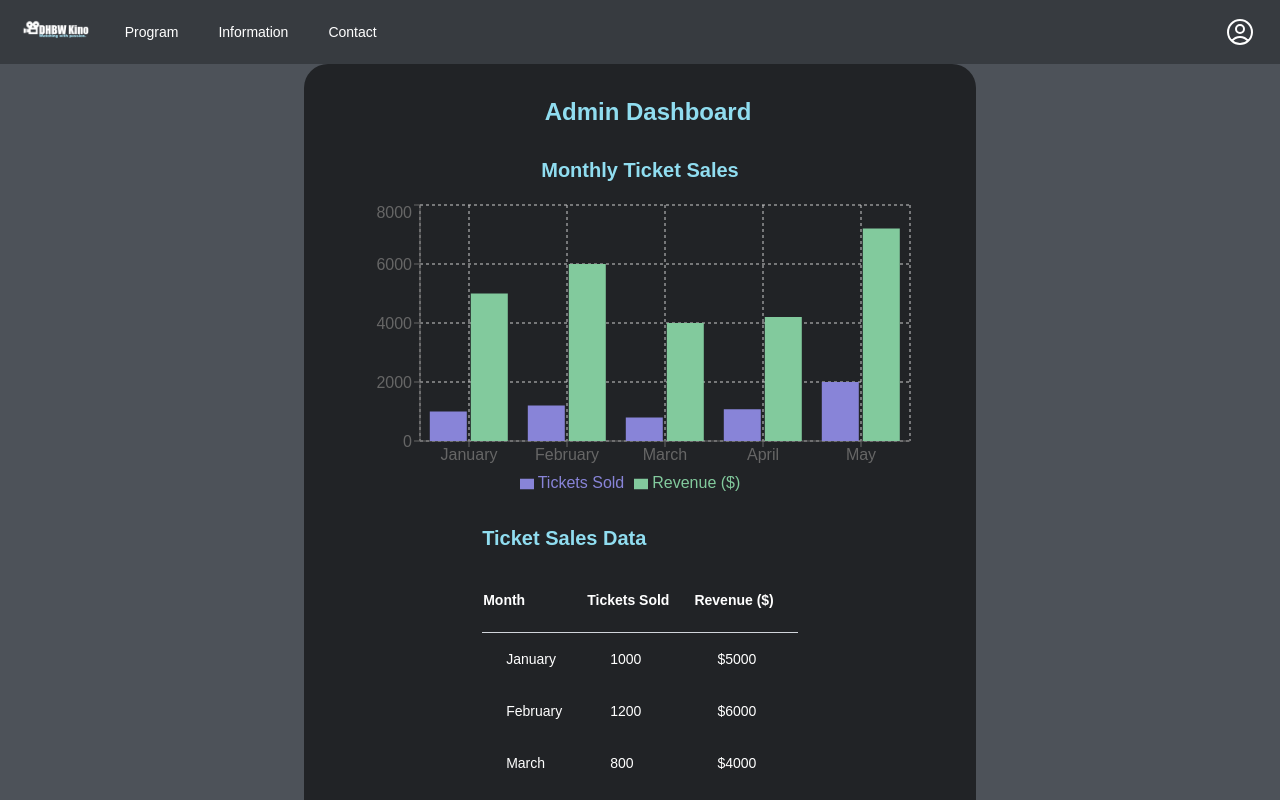
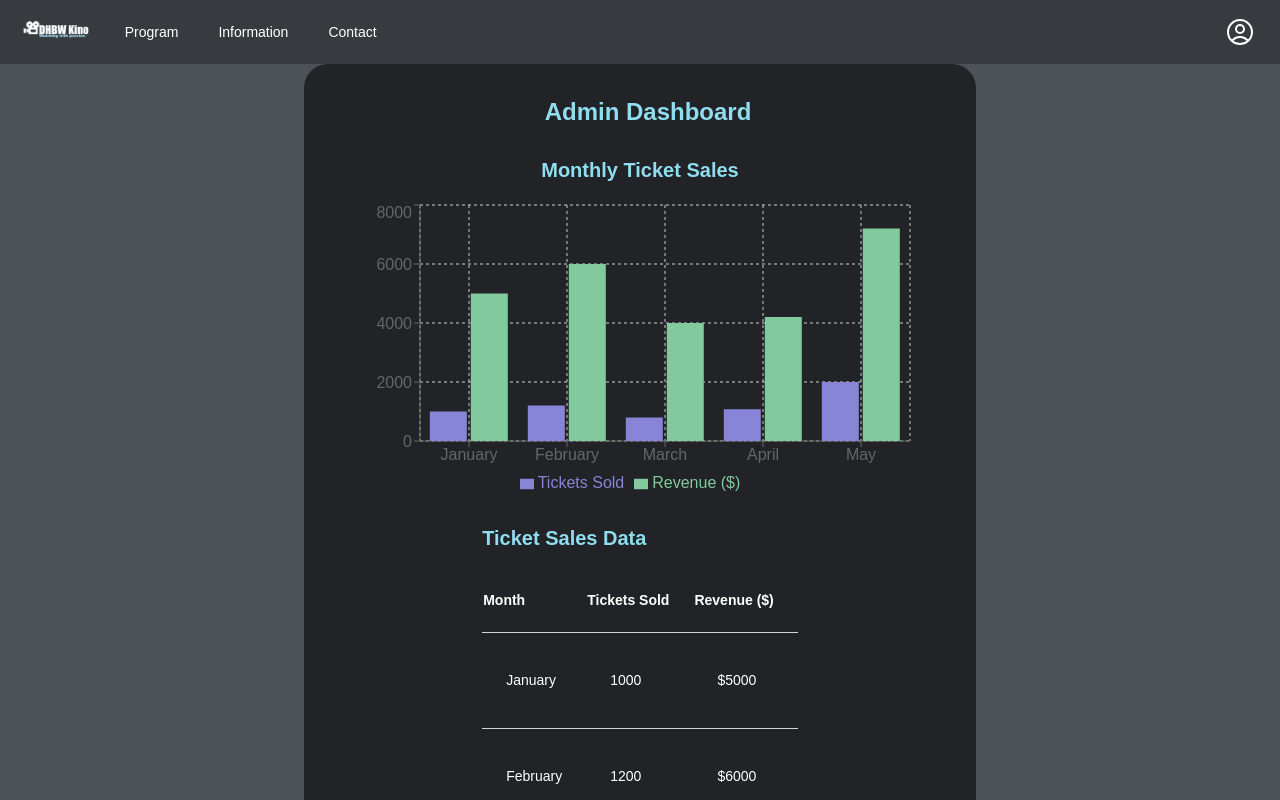
Before and after one commit to rickertmar/KinoticketFrontend, a Next.js app in the folder nextjs-blog/: page /admin/ticket in a window 1280 px wide. Shown: the top 800 px of the page. Built offline with nearby package versions, Linux system fonts and the light colour scheme.

Commit message:
fixing Dashboard layout

```diff
--- a/nextjs-blog/pages/admin/dashboard.js
+++ b/nextjs-blog/pages/admin/dashboard.js
@@ -153,10 +153,8 @@ const Dashboard = ({ isAuthenticated, role }) => {
           </div>
         )}
         {selectedItem === "dashboard" && !showAccessDeniedMessage && (
-          <div className="flex flex-col items-center justify-center">
-            <div>
-              <Tickets data={ticketSalesData} />
-            </div>
+          <div>
+            <Tickets data={ticketSalesData} />
           </div>
         )}
         {selectedItem === "addmovie" && !showAccessDeniedMessage && (
--- a/nextjs-blog/pages/admin/ticket.js
+++ b/nextjs-blog/pages/admin/ticket.js
@@ -65,7 +65,7 @@ const Tickets = () => {
           <h2 className="text-xl font-semibold mb-4 text-accent-50">
             Ticket Sales Data
           </h2>
-          <table className="min-w-full divide-y divide-gray-200 text-white">
+          <table className="min-w-full">
             <thead>
               <tr className="w-full h-16 border-gray-300 border-b py-8">
                 <th className="text-white font-bold pr-6 text-left text-sm tracking-normal leading-4">
@@ -82,14 +82,14 @@ const Tickets = () => {
 
             <tbody>
               {ticketSalesData.map((item) => (
-                <tr key={item.month}>
-                  <td className="px-6 py-4 whitespace-nowrap text-sm">
+                <tr key={item.month} className="h-24 border-gray-300 border-b">
+                  <td className="px-6 py-4 whitespace-nowrap text-sm text-white tracking-normal leading-4">
                     {item.month}
                   </td>
-                  <td className="px-6 py-4 whitespace-nowrap text-sm">
+                  <td className="px-6 py-4 whitespace-nowrap text-sm text-white tracking-normal leading-4">
                     {item.ticketsSold}
                   </td>
-                  <td className="px-6 py-4 whitespace-nowrap text-sm">
+                  <td className="px-6 py-4 whitespace-nowrap text-sm text-white tracking-normal leading-4">
                     ${item.revenue}
                   </td>
                 </tr>
```
